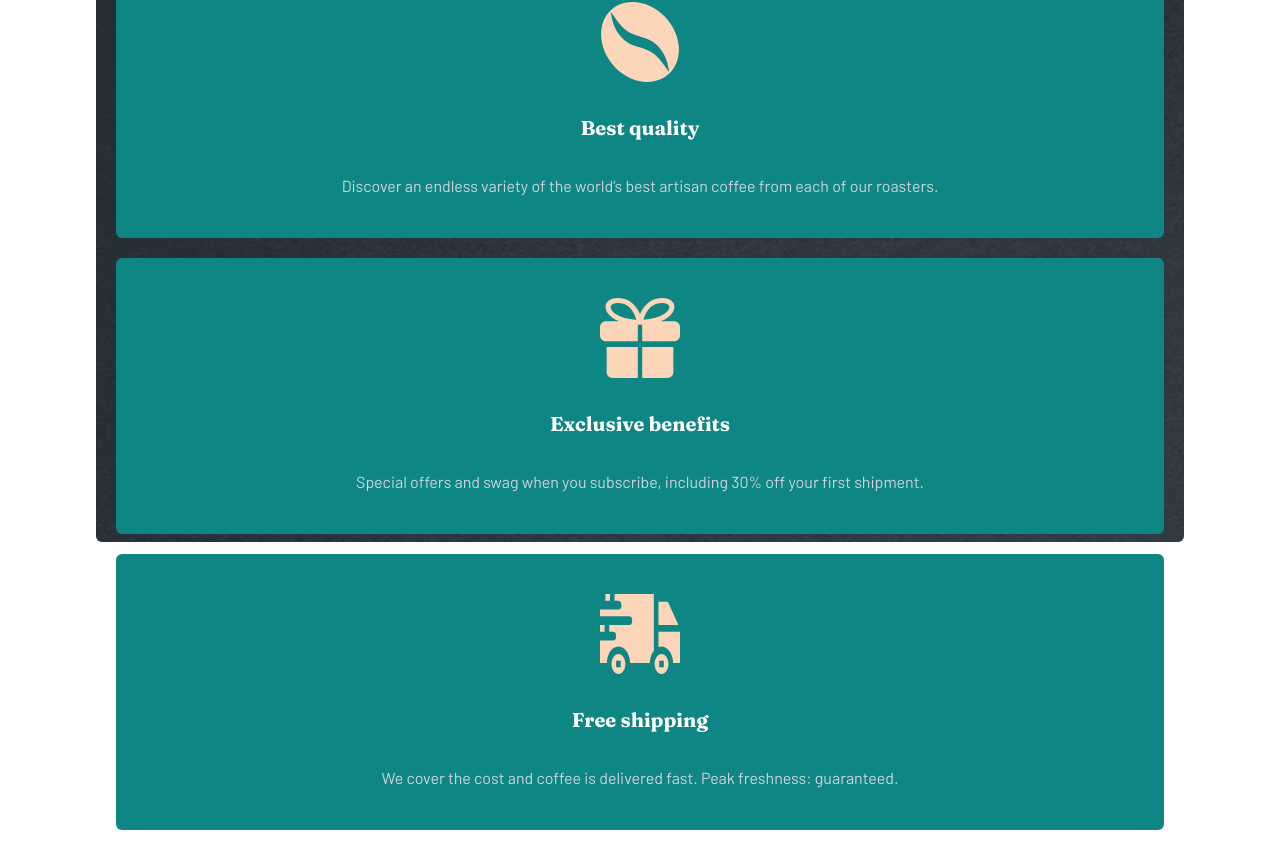
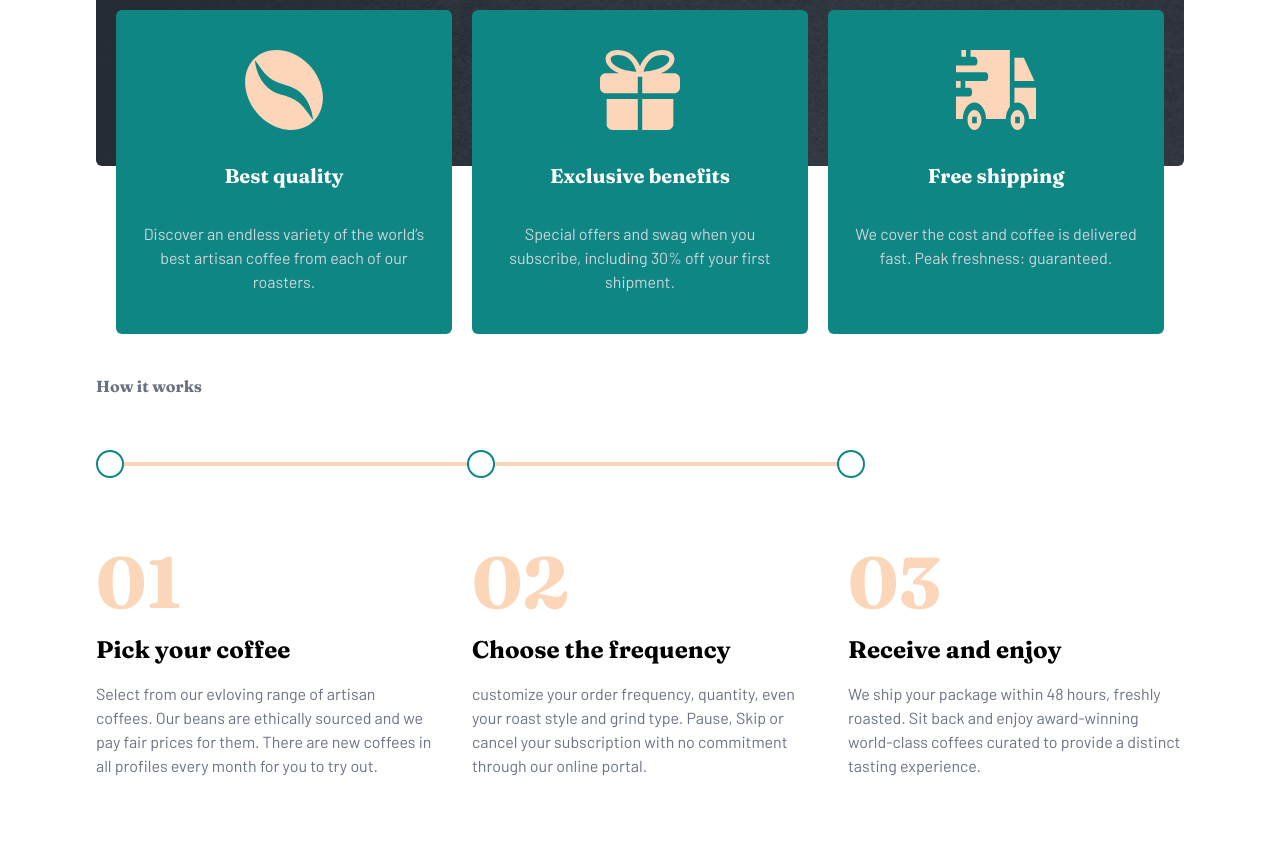
Before and after one commit to FrancoRaymond/coffeeroasters, a React (Vite) app: page / in a window 1280 px wide. Shown: the part 1632-2482 px from the top of the page. After the commit the page ends 2410 px from the top, so only its background shows below. Built offline with nearby package versions, Linux system fonts and the light colour scheme.

Commit message:
refactored Chooseus comp and added Howitworks

```diff
--- a/src/assets/data/data.js
+++ b/src/assets/data/data.js
@@ -55,3 +55,22 @@ export const reasons = [
         discription: 'We cover the cost and coffee is delivered fast. Peak freshness: guaranteed.'
     }
 ]
+
+
+export const steps = [
+    {
+        stepNumber: 1,
+        name: 'Pick your coffee',
+        discription: 'Select from our evloving range of artisan coffees. Our beans are ethically sourced and we pay fair prices for them. There are new coffees in all profiles every month for you to try out.'
+    },
+    {
+        stepNumber: 2,
+        name: 'Choose the frequency',
+        discription: 'customize your order frequency, quantity, even your roast style and grind type. Pause, Skip or cancel your subscription with no commitment through our online portal.'
+    },
+    {
+        stepNumber: 3,
+        name: 'Receive and enjoy',
+        discription: 'We ship your package within 48 hours, freshly roasted. Sit back and enjoy award-winning world-class coffees curated to provide a distinct tasting experience.'
+    },
+]
--- a/src/components/home/Chooseus.jsx
+++ b/src/components/home/Chooseus.jsx
@@ -3,12 +3,12 @@ import { reasons } from '../../assets/data/data'
 
 const Chooseus = () => {
   return (
-    <div className='chooseus rounded-md text-center my-20 h-[760px]'>
-        <div className='bg-[#2c353e] pt-10 pb-5 flex flex-col gap-5 rounded-t-md'>
+    <div className='chooseus rounded-md text-center my-20 h-[760px] md:h-96 relative'>
+        <div className='bg-[#2c353e] md:bg-transparent pt-10 pb-5 flex flex-col gap-5 rounded-t-md'>
             <h2 className='text-2xl text-white'>Why choose us?</h2>
-            <p className='text-gray-400'>A large part of our role is choosing which particular coffees will be featured in our range. This means working closely with the best coffee growers to give you a more impactful experience on every level.</p>
+            <p className='text-gray-400 max-w-[515px] mx-auto px-5'>A large part of our role is choosing which particular coffees will be featured in our range. This means working closely with the best coffee growers to give you a more impactful experience on every level.</p>
         </div>
-        <div className=' flex flex-col gap-5 p-5'>
+        <div className='absolute hidden flex-col gap-5 p-5 md:grid md:grid-cols-3'>
             {
                 reasons.map(reason => (
                     <div key={reason.id} className='bg-[#0e8684] py-10 flex flex-col gap-8 px-5 rounded-md'>
--- /dev/null
+++ b/src/components/home/Howitworks.jsx
@@ -0,0 +1,31 @@
+import React from 'react'
+import { steps } from '../../assets/data/data';
+
+const Howitworks = () => {
+  return (
+    <div className='mt-52'>
+      <h3 className='text-gray-500 mb-16'>How it works</h3>
+      <div className='hidden md:block md:relative'>
+        <div className='h-1 bg-[#fbd6b9] w-[68%] md:ml-6'></div>
+        <div className='md:absolute md:grid md:grid-cols-3 gap-6 md:w-full md:-top-3'>
+            <div className='size-7 border-2 border-[#0e8684] rounded-full bg-white'></div>
+            <div className='size-7 border-2 border-[#0e8684] rounded-full bg-white'></div>
+            <div className='size-7 border-2 border-[#0e8684] rounded-full bg-white'></div>
+        </div>
+      </div>
+      <div className='flex flex-col gap-10 md:grid md:grid-cols-3 md:mt-20'>
+        {
+            steps.map(step => (
+                <div key={step.stepNumber} className='flex flex-col gap-4 text-center md:text-left'>
+                    <h1 className='text-5xl lg:text-7xl text-[#fbd6b9] font-extrabold'>{'0' + step.stepNumber}</h1>
+                    <h2 className='text-2xl'>{step.name}</h2>
+                    <p className='text-gray-500'>{step.discription}</p>
+                </div>
+            ))
+        }
+      </div>
+    </div>
+  )
+}
+
+export default Howitworks;
--- a/src/pages/Home.jsx
+++ b/src/pages/Home.jsx
@@ -2,6 +2,7 @@ import React from 'react'
 import { Link } from 'react-router-dom'
 import Collection from '../components/home/Collection'
 import Chooseus from '../components/home/Chooseus'
+import Howitworks from '../components/home/Howitworks'
 
 const Home = () => {
   return (
@@ -15,6 +16,7 @@ const Home = () => {
       </div>
       <Collection />
       <Chooseus />
+      <Howitworks />
     </div>
   )
 }
```
